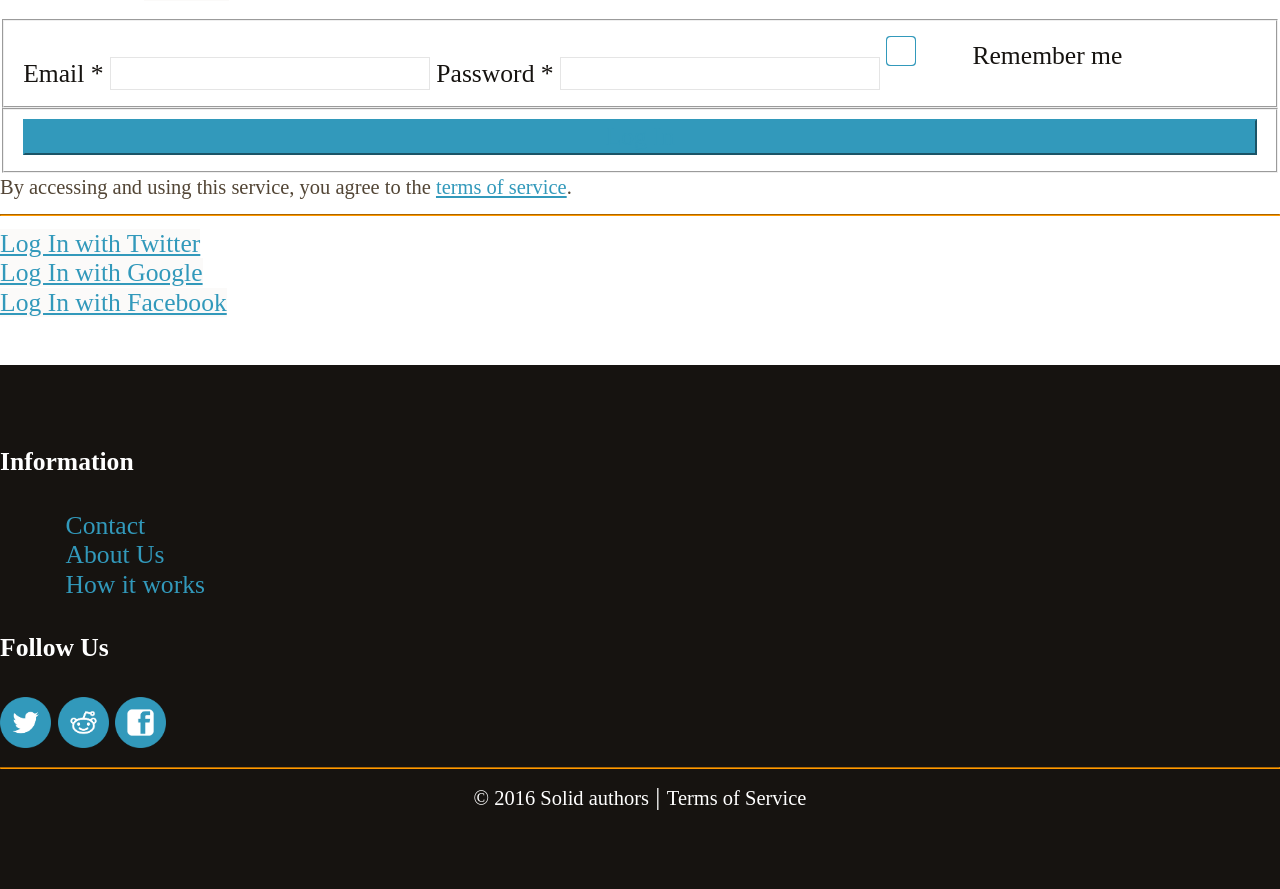
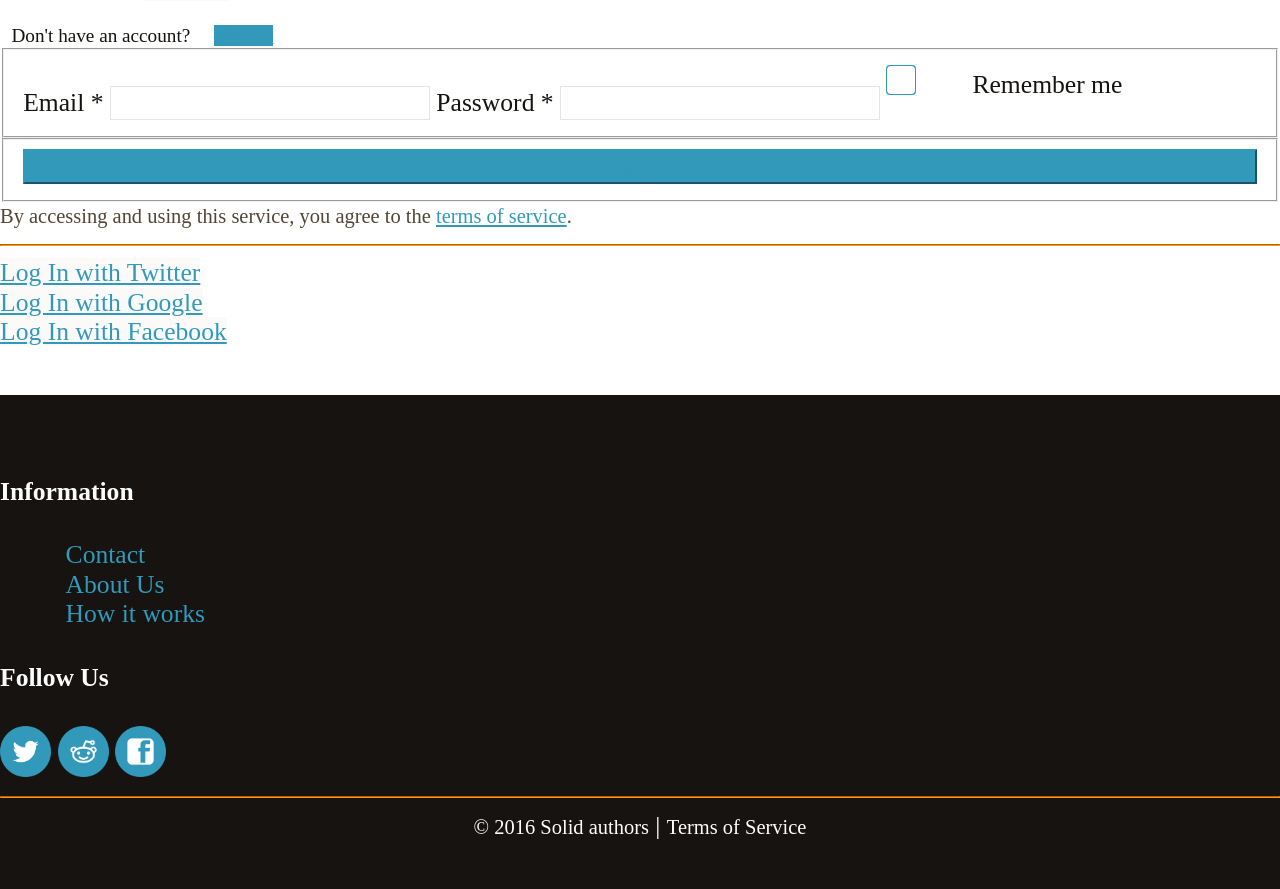
Before and after one commit to bananana/solid, a Flask app: page /login in a window 1280 px wide. Shown: the part 111-1000 px from the top of the page. Before the commit the page ends 921 px from the top, so only its background shows below. Run offline with Flask 2, Linux system fonts and the light colour scheme; parts of the project's set-up code (start-up, migrations or seed data) failed here and were passed over; some libraries are stand-ins or nearby versions.

Commit message:
Add "signup" link to login page

```diff
--- a/app/templates/users/login.html
+++ b/app/templates/users/login.html
@@ -16,6 +16,12 @@ $(document).ready(function() {
 
 {% block content %}
 <div class="container u-add-margin-top">
+    <div class="row">
+        <div class="six columns offset-by-three help-block">
+            Don't have an account?
+            <a href="#" class="button button-primary u-add-margin-left">Sign up</a>
+        </div>
+    </div>
     {% from "helpers/forms.html" import render_field, render_boolean %}
     <form id="login" name="login" action="" method="post">
         {{ form.hidden_tag() }}
```
